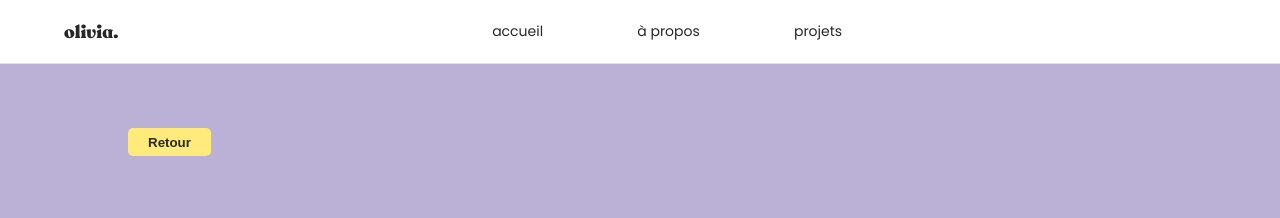
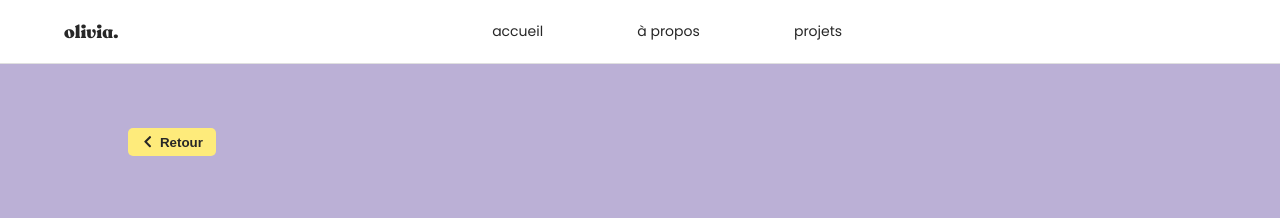
Before and after one commit to Lxvia/portfolio, a React (Create React App) app: page /epidaure in a window 1280 px wide. Shown: the top 218 px of the page. Built offline with nearby package versions, Linux system fonts and the light colour scheme.

Commit message:
button icon & hover ok

```diff
--- a/src/components/ButtonBack.js
+++ b/src/components/ButtonBack.js
@@ -1,5 +1,6 @@
 import React from "react";
 import { useNavigate } from "react-router-dom";
+import { FaChevronLeft } from "react-icons/fa"
 
 const ButtonBack = () => {
   const navigate = useNavigate();
@@ -11,6 +12,7 @@ const ButtonBack = () => {
   return (
     <div className="btn-back">
       <button onClick={goBack}>
+        <FaChevronLeft />
         Retour
       </button>
     </div>
--- a/src/styles/_settings.scss
+++ b/src/styles/_settings.scss
@@ -15,6 +15,7 @@ $black: #272727;
 $purple: #bbb0d6;
 $green: #a3cab9;
 $yellow: #feeb7b;
+$yellow-hover: #ffe553;
 
 @mixin marginCenter {
     margin-left: auto;
--- a/src/styles/components/_buttonBack.scss
+++ b/src/styles/components/_buttonBack.scss
@@ -3,12 +3,20 @@
     width: 80%;
 
     button{
-        padding: 0.5em 1.5em 0.5em 1.5em;
+        padding: 0.5em 1em 0.5em 1em;
         background-color: $yellow;
         font: $font;
         border: none;
         border-radius: 5px;
         font-weight: bold;
         color: $black;
+        display: flex;
+        align-items: center;
+        justify-content: space-between;
+        gap: 0.4em;
+
+        &:hover {
+            background-color: $yellow-hover;
+        }
     }
 }
```
